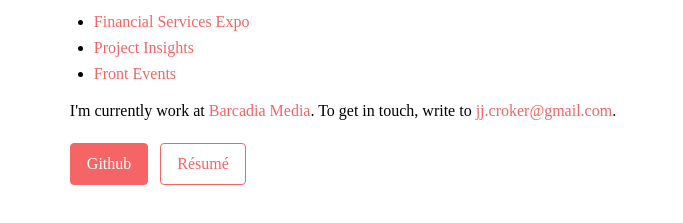
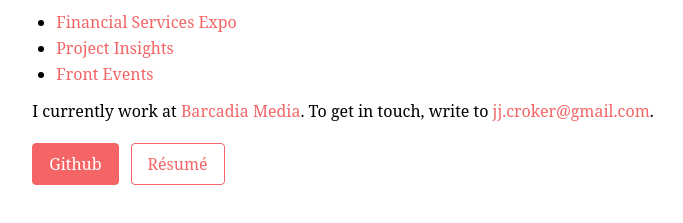
Before and after one commit to johnjoey/johnjoey.github.io, a Gatsby site: page / in a window 1280 px wide. Shown: the part 495-718 px from the top of the page, without its empty margins (297-980 px from the left). Built offline with nearby package versions, Linux system fonts and the light colour scheme; Gatsby itself is replaced by a stand-in of ours.

Commit message:
changed font

```diff
--- a/src/components/layouts/MainLayout.css
+++ b/src/components/layouts/MainLayout.css
@@ -4,4 +4,4 @@
 
 @tailwind utilities;
 
-@import url('https://fonts.googleapis.com/css?family=DM+Serif+Display&display=swap');
+@import url('https://fonts.googleapis.com/css?family=Noto+Serif&display=swap');
--- a/src/pages/index.jsx
+++ b/src/pages/index.jsx
@@ -28,7 +28,7 @@ const items = sites.map(site => <li><a href={site.url} className="text-red-500 h
 const IndexPage = () => (
   <Layout>
     <main className="relative font-serif flex justify-center items-center min-h-screen">
-      <SEO title="Home" keywords={['John Croker', 'portfolio', 'website']} />
+      <SEO title="" keywords={['John Croker', 'portfolio', 'website']} />
 
       <div className="flex flex-col p-5" style={{ maxWidth: '700px' }}>
         <div style={{ width: '300px' }}>
@@ -43,7 +43,7 @@ const IndexPage = () => (
         </ul>
 
         <p className="mt-3 mb-5">
-          {'I\'m currently work at '}
+          {'I currently work at '}
           <a href="https://www.barcadiamedia.co.uk/" className="text-red-500 hover:text-red-300">Barcadia Media</a>
           {'. To get in touch, write to '}
           <a href="mailto:jj.croker@gmail.com" className="text-red-500 hover:text-red-300">jj.croker@gmail.com</a>
@@ -51,7 +51,7 @@ const IndexPage = () => (
         </p>
         <div>
           <a href="https://github.com/johnjoey" className="mr-3 inline-block bg-red-500 hover:bg-red-300 text-white py-2 px-4 border border-red-500 hover:border-transparent rounded">Github</a>
-          <a href="/JohnCroker.pdf" className="inline-block bg-transparent hover:border-red-300 text-red-500 hover:text-red-300 py-2 px-4 border border-red-500 rounded">Résumé</a>
+          <a href="/JohnCrokerCV.pdf" className="inline-block bg-transparent hover:border-red-300 text-red-500 hover:text-red-300 py-2 px-4 border border-red-500 rounded">Résumé</a>
         </div>
       </div>
     </main>
--- a/tailwind.config.js
+++ b/tailwind.config.js
@@ -4,7 +4,7 @@ module.exports = {
       colors: {},
     },
     fontFamily: {
-      serif: ['DM Serif Display', 'serif'],
+      serif: ['Noto Serif', 'serif'],
     },
   },
   variants: {},
```
